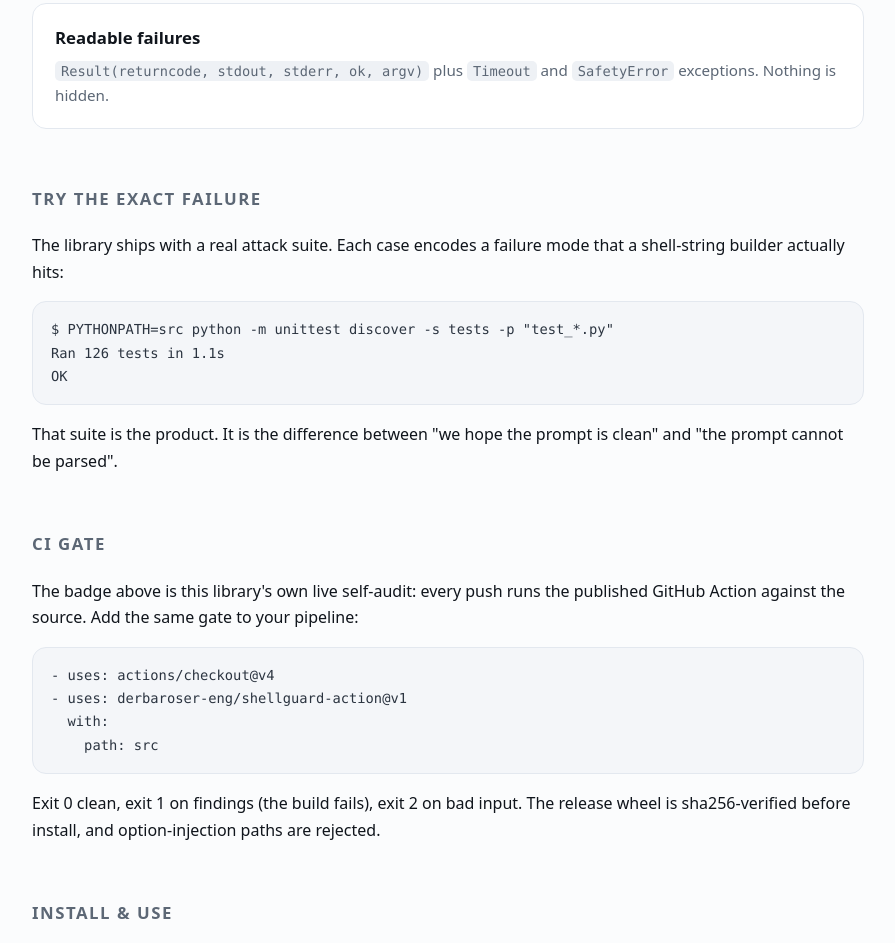
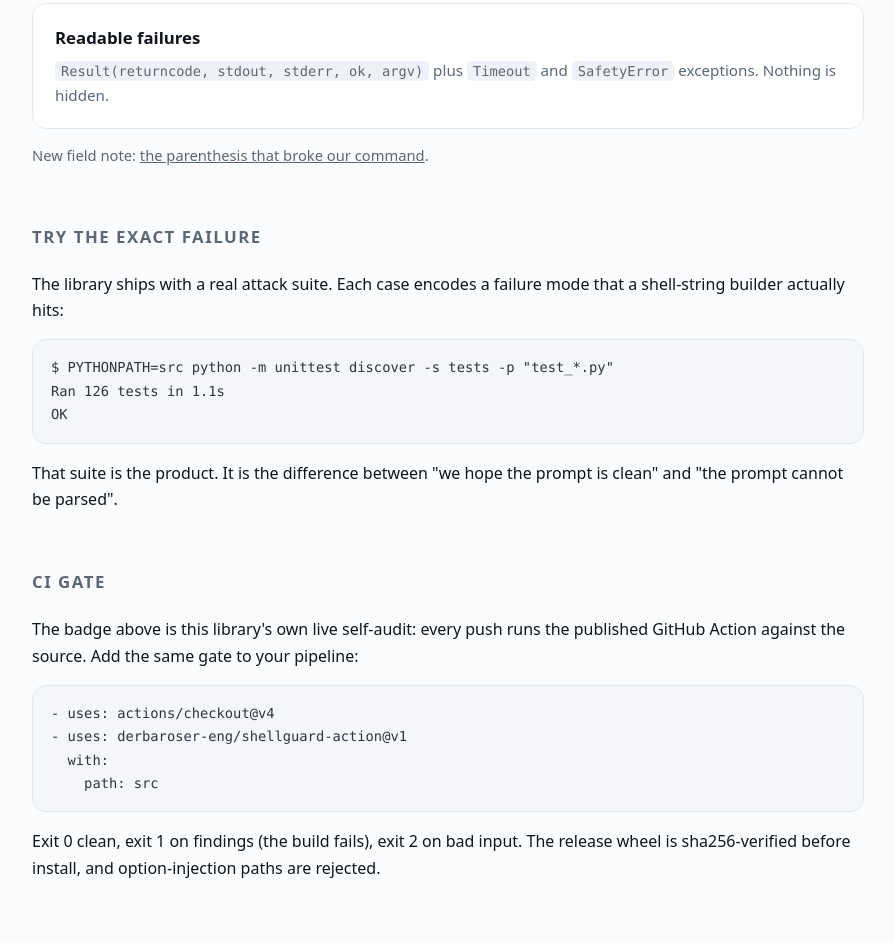
Before and after one commit to derbaroser-eng/shellguard, a plain HTML site: page index.html in a window 1280 px wide. Shown: the part 2136-3079 px from the top of the page, without its empty margins (192-1087 px from the left). Drawn offline with Linux system fonts and the light colour scheme.

Commit message:
Feature the why-argv field note on the product page

```diff
--- a/index.html
+++ b/index.html
@@ -84,6 +84,8 @@ sg.run(["false"])                    # -&gt; Result(returncode=1, ok=False, ...)
     <div class="card"><h3>Readable failures</h3><p><code>Result(returncode, stdout, stderr, ok, argv)</code> plus <code>Timeout</code> and <code>SafetyError</code> exceptions. Nothing is hidden.</p></div>
   </div>
 
+  <p class="alt">New field note: <a href="/shellguard/why-argv/">the parenthesis that broke our command</a>.</p>
+
   <h2 id="demo">Try the exact failure</h2>
   <p>The library ships with a real attack suite. Each case encodes a failure mode that a shell-string builder actually hits:</p>
   <pre>$ PYTHONPATH=src python -m unittest discover -s tests -p "test_*.py"
```
